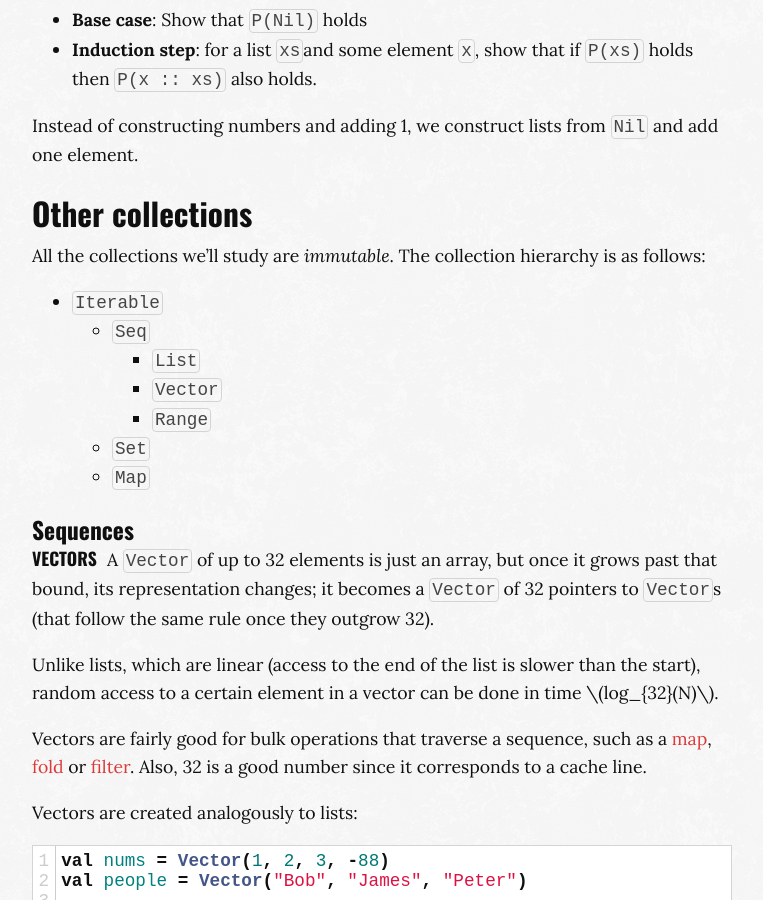
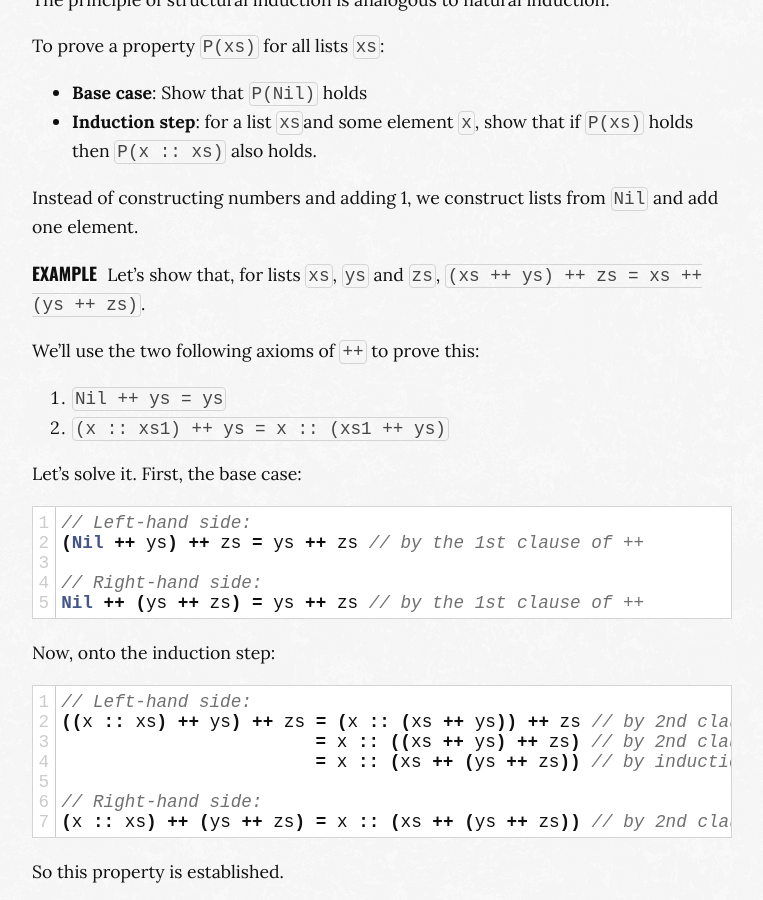
Before and after one commit to MaximeKjaer/kjaer.io, a Jekyll site: the page built from _posts/2016-09-21-funprog.md, in a window 1280 px wide and 900 px high, scrolled down 21416 px. Shown: the whole window, without its empty margins (258-1021 px from the left). Built offline with Jekyll 4.4.1, drawn with Linux system fonts in a browser that asks for light colours; comment, search, counter and statistics services are not loaded; some of the changed text lies outside the part shown.

Commit message:
Add funprog notes on variance and structural induction

```diff
--- a/_posts/2016-09-21-funprog.md
+++ b/_posts/2016-09-21-funprog.md
@@ -474,6 +474,8 @@
 
 **Functions are contravariant in their argument types, and covariant in their result type.** This allows us to state a very useful and important subtyping relation for functions: `A1 => B2 <: A2 => B1` **if and only if** `A1 >: A2` **and** `B1 >: B2`.
 
+Note that, in this case, `A2 => B2` is **unrelated to** `A1 => B1`.
+
 The Scala compiler checks that there are no problematic combinations when compiling a class with variance annotations. Roughly:
 
 - *Covariant* type parameters can only appear in method results
@@ -816,6 +818,38 @@
 
 Instead of constructing numbers and adding 1, we construct lists from `Nil` and add one element.
 
+#### Example
+Let's show that, for lists `xs`, `ys` and `zs`, `(xs ++ ys) ++ zs = xs ++ (ys ++ zs)`.
+
+We'll use the two following axioms of `++` to prove this:
+
+1. `Nil ++ ys = ys`
+2. `(x :: xs1) ++ ys = x :: (xs1 ++ ys)`
+
+Let's solve it. First, the base case:
+
+{% highlight scala linenos %}
+// Left-hand side:
+(Nil ++ ys) ++ zs = ys ++ zs // by the 1st clause of ++
+
+// Right-hand side:
+Nil ++ (ys ++ zs) = ys ++ zs // by the 1st clause of ++
+{% endhighlight %}
+
+Now, onto the induction step:
+
+{% highlight scala linenos %}
+// Left-hand side:
+((x :: xs) ++ ys) ++ zs = (x :: (xs ++ ys)) ++ zs // by 2nd clause of ++
+                        = x :: ((xs ++ ys) ++ zs) // by 2nd clause of ++
+                        = x :: (xs ++ (ys ++ zs)) // by induction hypothesis
+
+// Right-hand side:
+(x :: xs) ++ (ys ++ zs) = x :: (xs ++ (ys ++ zs)) // by 2nd clause of ++
+{% endhighlight %}
+
+So this property is established.
+
 ## Other collections
 All the collections we'll study are *immutable*. The collection hierarchy is as follows:
 
```
